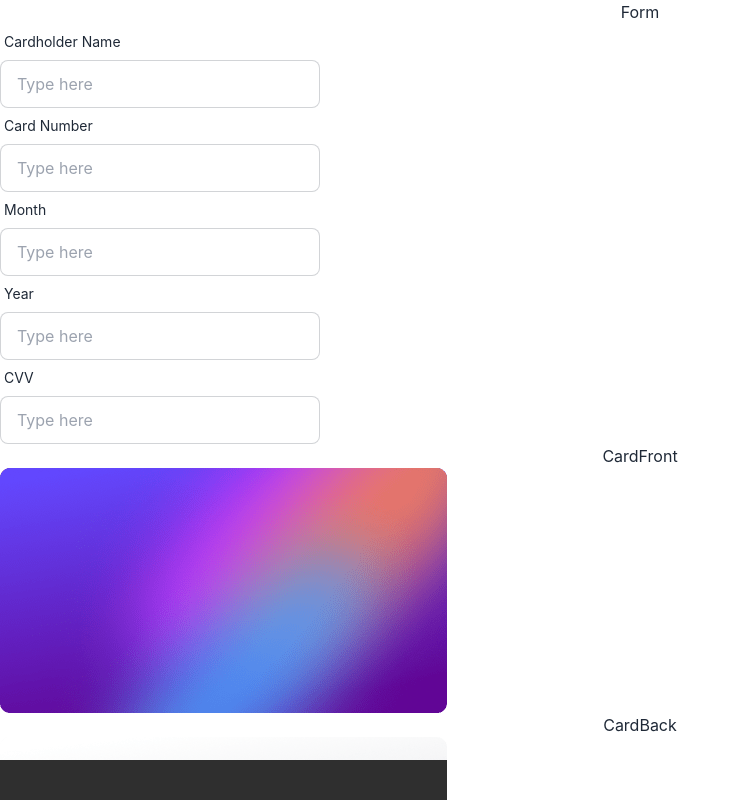
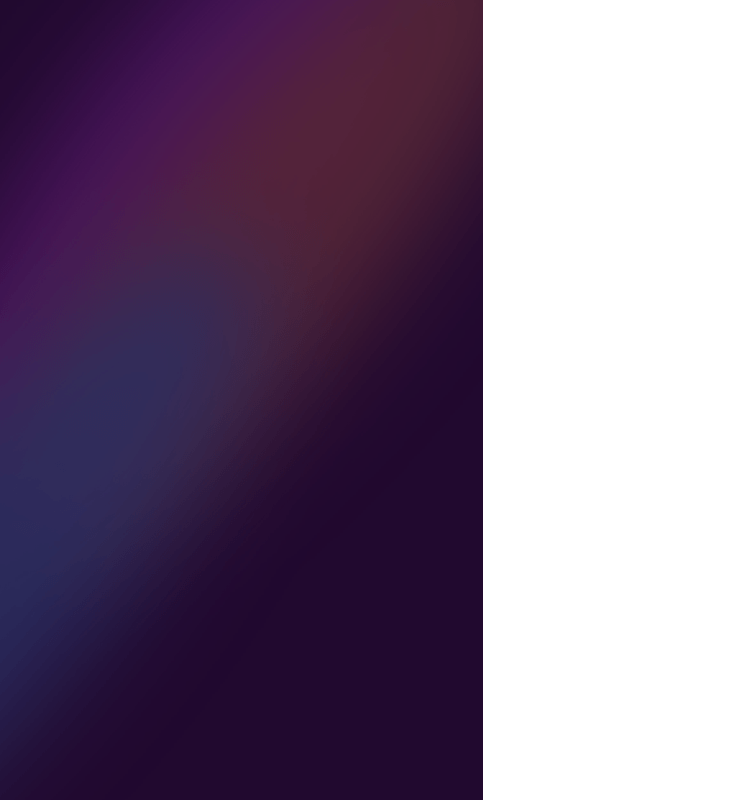
Before and after one commit to Roshanell/interactive-card, a React (Create React App) app: page / in a window 1280 px wide. Shown: the top 800 px of the page, without its empty margins (0-741 px from the left). Built offline with nearby package versions, Linux system fonts and the light colour scheme.

Commit message:
all images render on screen

```diff
--- a/src/App.js
+++ b/src/App.js
@@ -3,6 +3,7 @@ import "./App.css";
 import Form from "./Form";
 import CardFront from "./CardFront";
 import CardBack from "./CardBack";
+import { BackgroundSider } from "./BackgroundSider";
 
 function App() {
   const [formData, setFormData] = React.useState({
@@ -21,6 +22,7 @@ function App() {
   };
   return (
     <div className="App">
+      <BackgroundSider />
       <Form formData={formData} handleChange={handleChange} />
       <CardFront formData={formData} handleChange={handleChange} />
       <CardBack formData={formData} handleChange={handleChange} />
--- /dev/null
+++ b/src/BackgroundSider.jsx
@@ -0,0 +1,10 @@
+import React from 'react'
+
+export const BackgroundSider = () => {
+  return (
+    <div>
+           <img src={require("../src/images/bg-main-desktop.png")} />
+
+    </div>
+  )
+}
```
